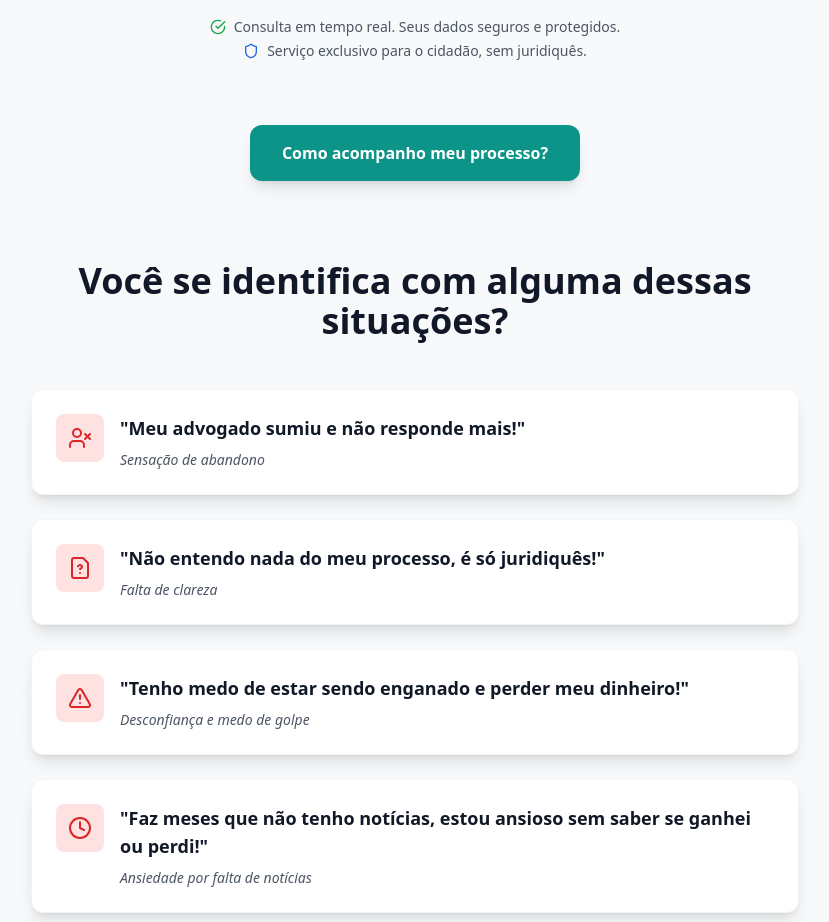
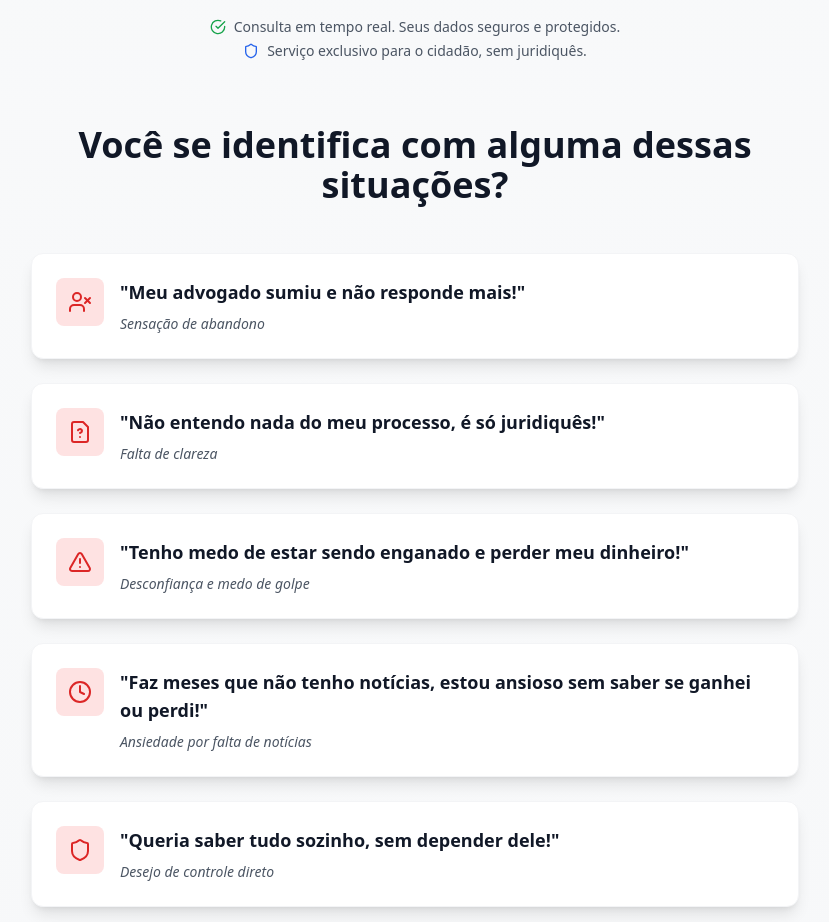
Before and after one commit to drprocesso/drprocesso, a React (Vite) app: page / in a window 1280 px wide. Shown: the part 1850-2772 px from the top of the page, without its empty margins (225-1054 px from the left). Built offline with nearby package versions, Linux system fonts and the light colour scheme; no server answers.

Commit message:
Remove 'Como acompanho meu processo?' button from Home page

```diff
--- a/src/pages/Home.tsx
+++ b/src/pages/Home.tsx
@@ -617,22 +617,6 @@ export default function Home() {
               Serviço exclusivo para o cidadão, sem juridiquês.
             </p>
           </motion.div>
-        </motion.div>
-
-        {/* CTA Button */}
-        <motion.div
-          initial={{ y: 20, opacity: 0 }}
-          animate={{ y: 0, opacity: 1 }}
-          transition={{ duration: 0.6, delay: 1.2 }}
-          className="flex justify-center mb-20"
-        >
-          <HashLink
-            to="/#como-funciona"
-            smooth
-            className="max-w-lg bg-teal-600 text-white px-8 py-4 rounded-xl font-semibold hover:bg-teal-700 transition-all duration-300 ease-in-out shadow-lg hover:shadow-xl text-center"
-          >
-            Como acompanho meu processo?
-          </HashLink>
         </motion.div>
 
         {/* Pain Points Section */}
```
